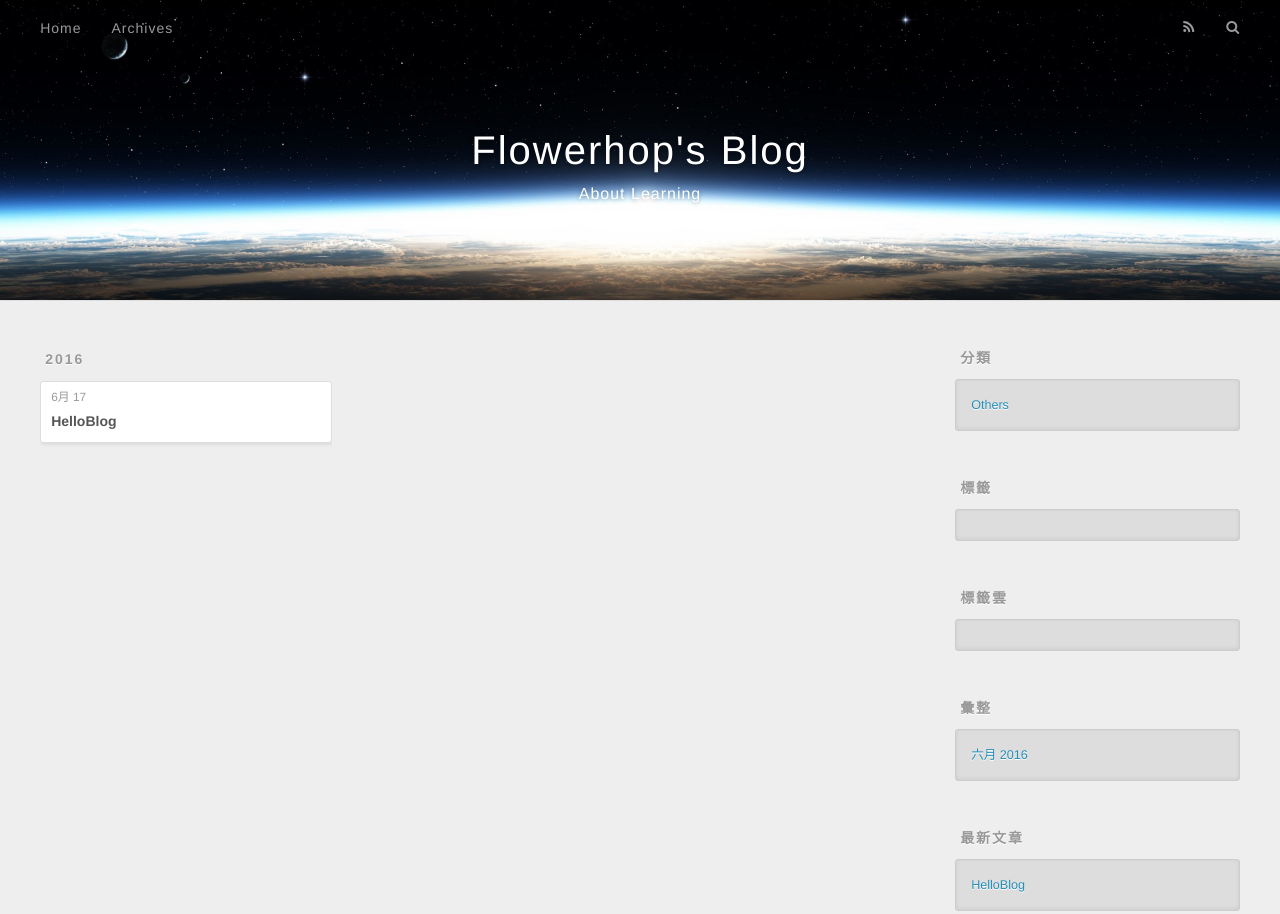
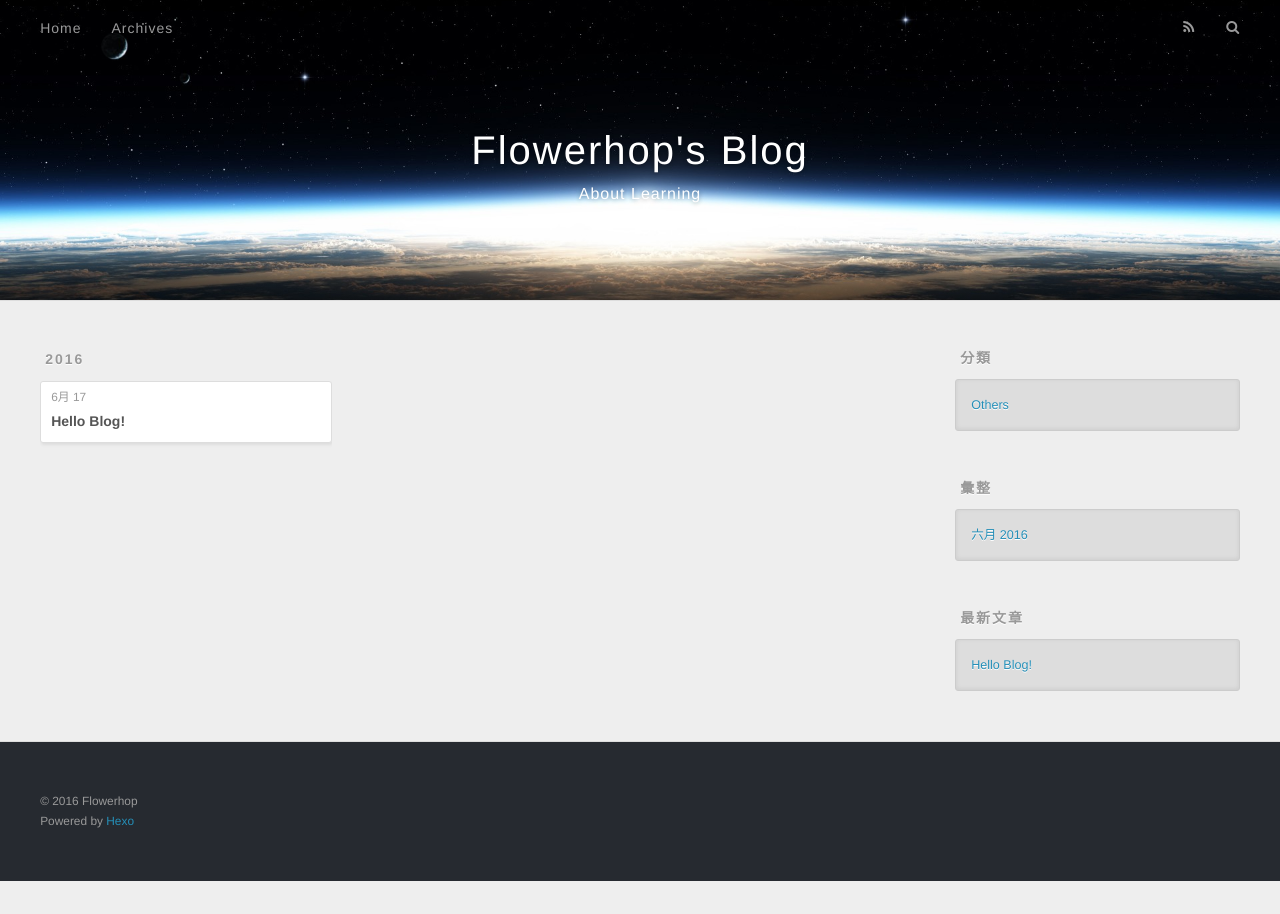
Before and after one commit to FlowerHop/Flowerhop.github.io, a plain HTML site: page archives/2016/06/index.html in a window 1280 px wide. Shown: the top 914 px of the page. After the commit the page ends 881 px from the top, so only its background shows below. Drawn offline with nearby package versions, Linux system fonts and the light colour scheme.

Commit message:
Site updated: 2016-06-17 16:00:12

```diff
--- a/archives/2016/06/index.html
+++ b/archives/2016/06/index.html
@@ -88,7 +88,7 @@
 
 
     <h1 itemprop="name">
-      <a class="archive-article-title" href="/2016/06/17/HelloBlog/">HelloBlog</a>
+      <a class="archive-article-title" href="/2016/06/17/HelloBlog/">Hello Blog!</a>
     </h1>
 
 
@@ -115,22 +115,8 @@
 
 
 
-  <div class="widget-wrap">
-    <h3 class="widget-title">標籤</h3>
-    <div class="widget">
-      <ul class="tag-list"></ul>
-    </div>
-  </div>
 
 
-
-
-  <div class="widget-wrap">
-    <h3 class="widget-title">標籤雲</h3>
-    <div class="widget tagcloud">
-
-    </div>
-  </div>
 
 
 
@@ -150,7 +136,7 @@
       <ul>
 
           <li>
-            <a href="/2016/06/17/HelloBlog/">HelloBlog</a>
+            <a href="/2016/06/17/HelloBlog/">Hello Blog!</a>
           </li>
 
       </ul>
```
Also changed, not shown: 2016/06/17/HelloBlog/index.html (+7 -21 lines), archives/2016/index.html (+2 -16 lines), archives/index.html (+2 -16 lines), categories/Others/index.html (+2 -16 lines), index.html (+3 -12 lines).
